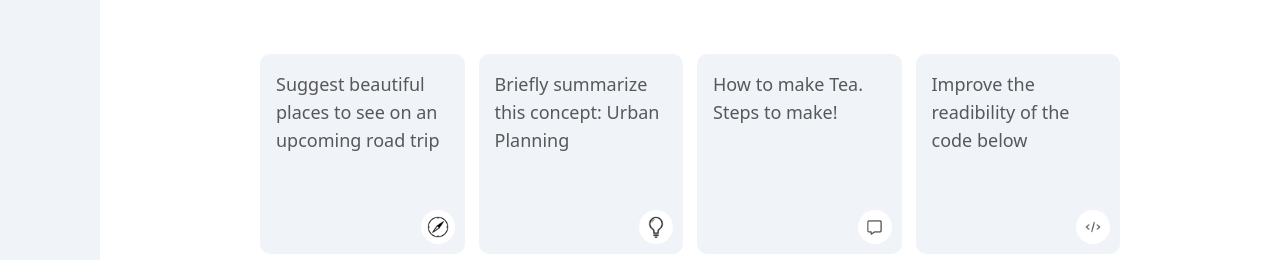
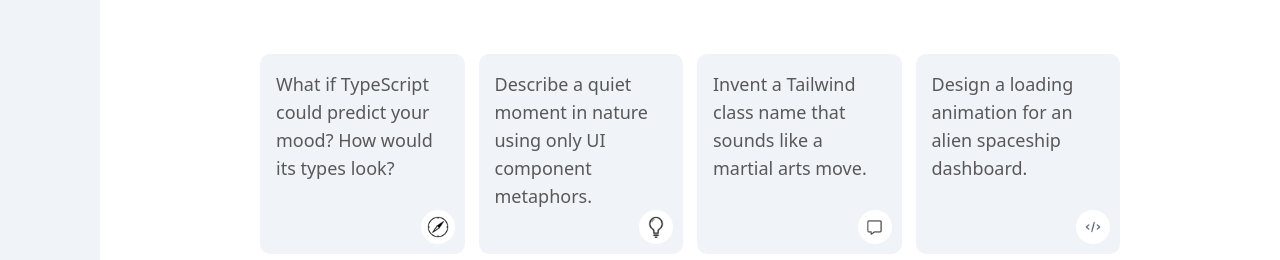
Before and after one commit to AddyChet/Gemini-Clone, a React (Vite) app: page / in a window 1280 px wide. Shown: the part 282-542 px from the top of the page. Built offline with nearby package versions, Linux system fonts and the light colour scheme; no server answers.

Commit message:
User cards can be used for input + enter can trigger the search

```diff
--- a/src/Components/Main/Main.jsx
+++ b/src/Components/Main/Main.jsx
@@ -22,6 +22,17 @@
     setDisplayText(e.target.value);
   };
 
+  const handlePromptCard = (e) => {
+    setDisplayText(e.target.innerText);
+  };
+
+  const handleKeyDown = (e) => {
+    if (e.key === "Enter") {
+      const prompt = displayText;
+      onSent(prompt);
+      setDisplayText("");
+    }
+  };
   return (
     <div className="flex-1 min-h-screen pb-[15vh] relative">
       <div className="flex items-cebter justify-between text-[22px] p-5 text-[#585858]">
@@ -30,6 +41,7 @@
       </div>
 
       <div className="max-w-[900px] m-auto">
+        {/* add a dynamic prompt based on users generation */}
         {!showResult ? (
           <>
             <div className="my-12.5 mx-0 text-5xl text-[#c4c7c5] font-medium p-5">
@@ -42,9 +54,13 @@
             </div>
 
             <div className="grid grid-cols-[repeat(auto-fill,minmax(180px,1fr))] gap-3.5 p-5">
-              <div className="h-50 p-4 bg-[#f0f4f9] relative rounded-[10px] cursor-pointer hover:bg-[#dfe4ea]">
+              <div
+                className="h-50 p-4 bg-[#f0f4f9] relative rounded-[10px] cursor-pointer hover:bg-[#dfe4ea]"
+                onClick={handlePromptCard}
+              >
                 <p className="text-[#585858] text-lg">
-                  Suggest beautiful places to see on an upcoming road trip
+                  What if TypeScript could predict your mood? How would its
+                  types look?
                 </p>
                 <img
                   className="w-8.5 p-1.5 absolute bg-white rounded-[20px] bottom-2.5 right-2.5"
@@ -52,9 +68,13 @@
                   alt=""
                 />
               </div>
-              <div className="h-50 p-4 bg-[#f0f4f9] relative rounded-[10px] cursor-pointer hover:bg-[#dfe4ea]">
+              <div
+                className="h-50 p-4 bg-[#f0f4f9] relative rounded-[10px] cursor-pointer hover:bg-[#dfe4ea]"
+                onClick={handlePromptCard}
+              >
                 <p className="text-[#585858] text-lg">
-                  Briefly summarize this concept: Urban Planning
+                  Describe a quiet moment in nature using only UI component
+                  metaphors.
                 </p>
                 <img
                   className="w-8.5 p-1.5 absolute bg-white rounded-[20px] bottom-2.5 right-2.5"
@@ -62,9 +82,13 @@
                   alt=""
                 />
               </div>
-              <div className="h-50 p-4 bg-[#f0f4f9] relative rounded-[10px] cursor-pointer hover:bg-[#dfe4ea]">
+              <div
+                className="h-50 p-4 bg-[#f0f4f9] relative rounded-[10px] cursor-pointer hover:bg-[#dfe4ea]"
+                onClick={handlePromptCard}
+              >
                 <p className="text-[#585858] text-lg">
-                  How to make Tea. Steps to make!
+                  Invent a Tailwind class name that sounds like a martial arts
+                  move.
                 </p>
                 <img
                   className="w-8.5 p-1.5 absolute bg-white rounded-[20px] bottom-2.5 right-2.5"
@@ -72,9 +96,12 @@
                   alt=""
                 />
               </div>
-              <div className="h-50 p-4 bg-[#f0f4f9] relative rounded-[10px] cursor-pointer hover:bg-[#dfe4ea]">
+              <div
+                className="h-50 p-4 bg-[#f0f4f9] relative rounded-[10px] cursor-pointer hover:bg-[#dfe4ea]"
+                onClick={handlePromptCard}
+              >
                 <p className="text-[#585858] text-lg">
-                  Improve the readibility of the code below
+                  Design a loading animation for an alien spaceship dashboard.
                 </p>
                 <img
                   className="w-8.5 p-1.5 absolute bg-white rounded-[20px] bottom-2.5 right-2.5"
@@ -103,7 +130,7 @@
                   <hr className="h-5 rounded-md border-none bg-[#f6f7f8] bg-gradient-to-r from-[#9ed7ff] via-white to-[#9ed7ff] bg-[length:800px_50px]" />
                 </div>
               ) : (
-                <div className="prose prose-invert max-w-none leading-relaxed space-y-4">
+                <div className="prose result md prose-invert leading-8 space-y-4">
                   <ReactMarkdown
                     remarkPlugins={[remarkGfm]}
                     rehypePlugins={[rehypeHighlight]}
@@ -139,6 +166,7 @@
               {displayText ? (
                 <img
                   onClick={handleInputSent}
+                  onKeyDown={handleKeyDown}
                   className="sm:w-6 w-5 cursor-pointer"
                   src={assets.send_icon}
                   alt=""
```
